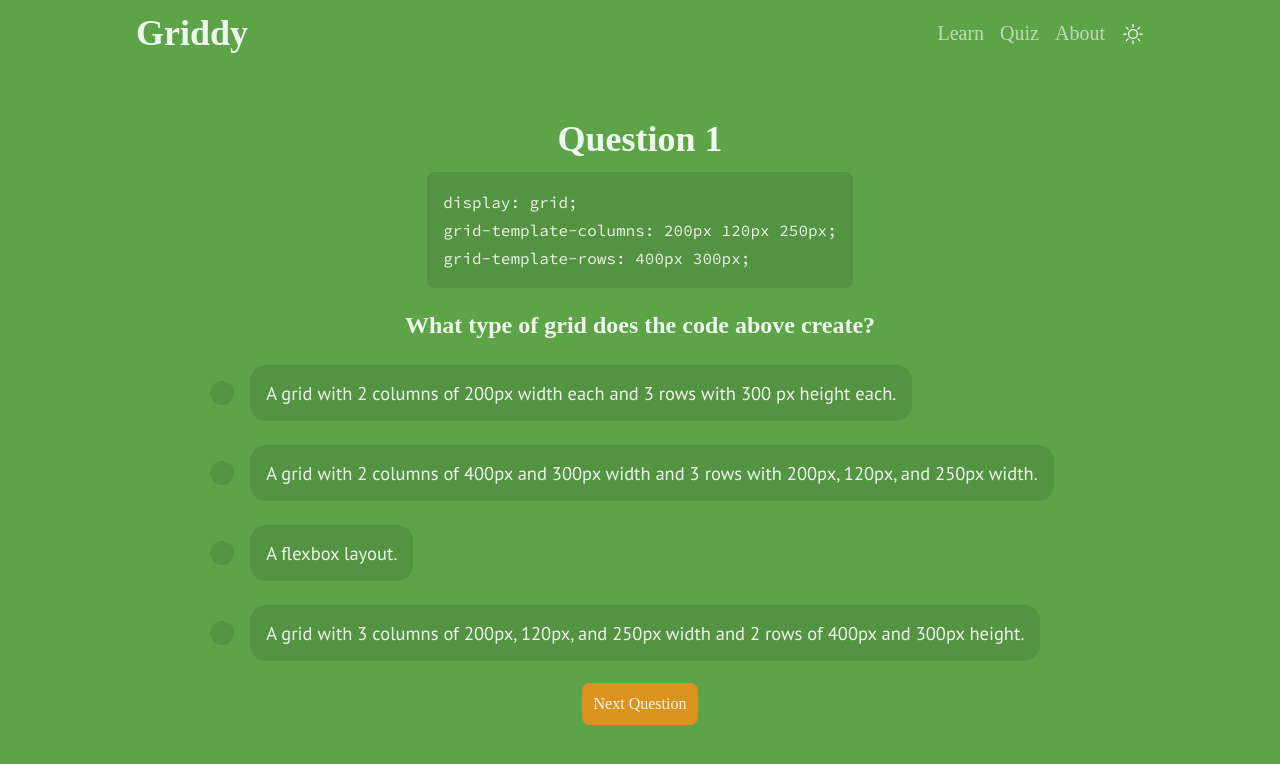
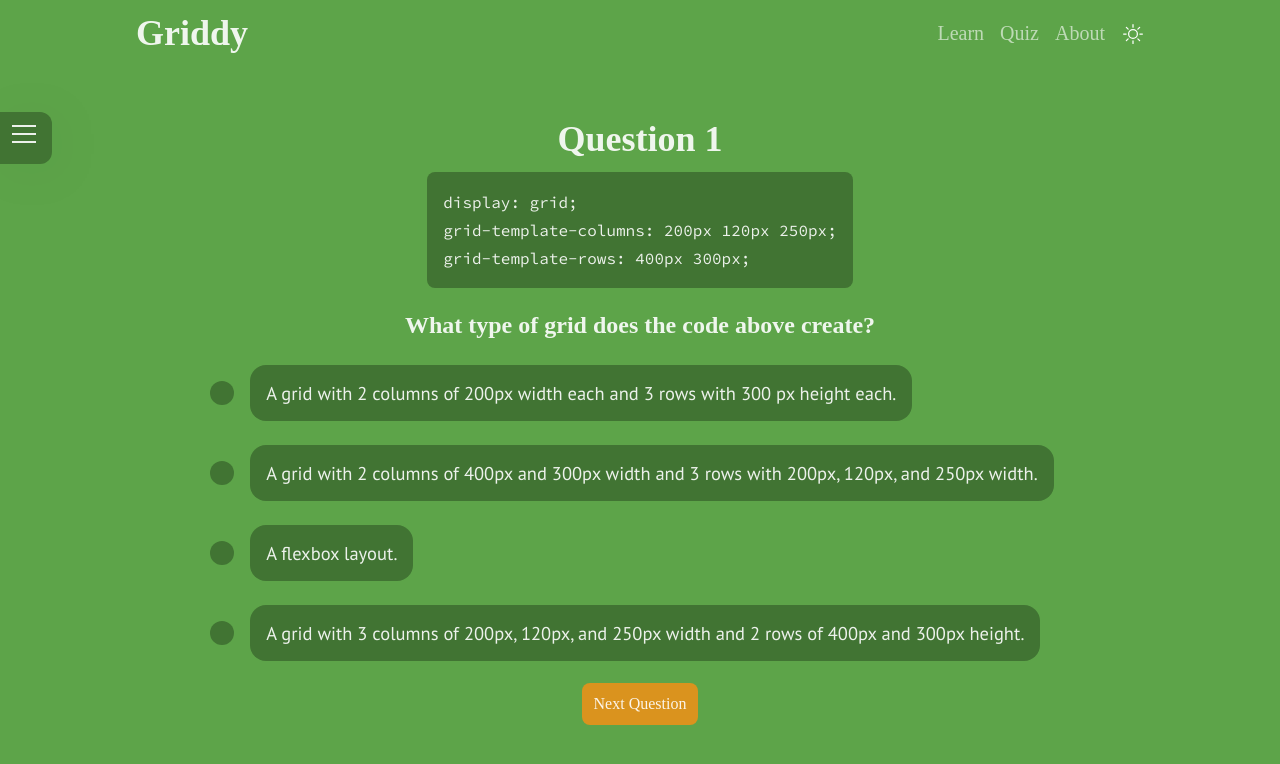
Before and after one commit to Halmesn/Griddy, a Next.js app: page /quiz/1 in a window 1280 px wide. Shown: the top 764 px of the page. Built offline with nearby package versions, Linux system fonts and the light colour scheme; a web font is replaced by a local one.

Commit message:
add sidebar to layout

```diff
--- /dev/null
+++ b/components/layout/sidebar/Sidebar.js
@@ -0,0 +1,57 @@
+import * as Styled from './styles';
+
+import { useEffect } from 'react';
+import { AnimatePresence, useAnimation } from 'framer-motion';
+import { useRouter } from 'next/router';
+
+export default function Sidebar({
+  links,
+  showSidebar,
+  setShowSidebar,
+  children,
+}) {
+  const controls = useAnimation();
+  const router = useRouter();
+
+  useEffect(
+    () => controls.start(`${showSidebar ? 'visible' : 'hidden'}`),
+    [showSidebar]
+  );
+
+  const renderLinks = () =>
+    links.map(({ text, href }) => (
+      <li key={`sidebar-${text}`}>
+        <Styled.Links
+          href={href}
+          className={router.pathname === href && 'active'}
+        >
+          {text}
+        </Styled.Links>
+      </li>
+    ));
+
+  return (
+    <Styled.Sidebar
+      animate={controls}
+      initial="hidden"
+      variants={Styled.sidebarVariants}
+    >
+      <Styled.MenuContainer
+        showSidebar={showSidebar}
+        onClick={() => setShowSidebar(!showSidebar)}
+      >
+        <Styled.MenuBar showSidebar={showSidebar} />
+      </Styled.MenuContainer>
+      <AnimatePresence>
+        {showSidebar && (
+          <Styled.MenuWrapper>
+            <Styled.MenuHeader margin={'0'} padding={'0.8rem 1.2rem 0'}>
+              {children}
+            </Styled.MenuHeader>
+            <Styled.MenuList>{renderLinks()}</Styled.MenuList>
+          </Styled.MenuWrapper>
+        )}
+      </AnimatePresence>
+    </Styled.Sidebar>
+  );
+}
--- /dev/null
+++ b/components/layout/sidebar/styles.js
@@ -0,0 +1,99 @@
+import styled, { css } from 'styled-components';
+import { motion } from 'framer-motion';
+import { header, flexBetween } from 'styles/Mixins';
+import { HamBar } from 'components/layout/header/styles';
+import Link from 'next/link';
+
+export const Sidebar = styled(motion.div)`
+  position: absolute;
+  background: ${({ theme }) => theme.colors.lowContrastBackground};
+  overflow: hidden;
+  border-radius: 0 1.2rem 1.2rem 0;
+  padding: 1.3rem 1.2rem 1.2rem 1.2rem;
+  z-index: 1;
+  top: 11.2rem;
+  left: 0;
+  transition: top 0.3s, left 0.3s;
+  box-shadow: ${({ theme }) => theme.misc.shadow};
+
+  @media only screen and (max-width: 48em) {
+    top: 6.4rem;
+    transition: top 0.3s, left 0.3s;
+  }
+`;
+
+export const MenuContainer = styled.div`
+  position: absolute;
+  cursor: pointer;
+  height: 2.2rem;
+
+  ${({ showSidebar }) =>
+    showSidebar &&
+    css`
+      top: 2.4rem;
+      right: 1.4rem;
+    `}
+`;
+
+export const MenuBar = styled(HamBar)`
+  ${({ showSidebar }) =>
+    showSidebar &&
+    css`
+      & {
+        background-color: transparent;
+      }
+      ::before {
+        top: 0;
+        transform: rotate(135deg);
+      }
+      ::after {
+        top: 0;
+        transform: rotate(-135deg);
+      }
+    `}
+`;
+
+export const MenuWrapper = styled(motion.div)``;
+
+export const MenuList = styled.ul`
+  li {
+    margin-top: 2.4rem;
+  }
+`;
+
+export const MenuHeader = styled.h2`
+  ${header('h2')}
+`;
+
+const NextLink = ({ children, className, href }) => (
+  <Link href={href}>
+    <a className={className}>{children}</a>
+  </Link>
+);
+
+export const Links = styled(NextLink)`
+  user-select: none;
+
+  ${flexBetween}
+  font-size: 2rem;
+  color: ${({ theme }) => theme.colors.primary};
+  font-family: ${({ theme }) => theme.fonts.primary};
+  padding: 1.2rem 0.48rem 1.2rem 1.2rem;
+  width: 100%;
+  text-align: ${({ textAlign }) => textAlign || 'left'};
+  border-radius: 0.8rem;
+  transition: background-color 0.2s ease-in-out, color 0.2s ease-in-out;
+  white-space: nowrap;
+
+  :hover {
+    background: ${({ theme }) => theme.colors.highlighted};
+  }
+  &.active {
+    background: ${({ theme }) => theme.colors.selected};
+  }
+`;
+
+export const sidebarVariants = {
+  hidden: { width: 52, height: 52 },
+  visible: { width: 230, height: 450 },
+};
--- a/components/quiz/QuizSidebar.js
+++ b/components/quiz/QuizSidebar.js
@@ -1,4 +1,10 @@
+import Sidebar from 'components/layout/sidebar/Sidebar';
+
+import { useState } from 'react';
+
 export default function QuizSidebar() {
+  const [showSidebar, setShowSidebar] = useState(false);
+
   const links = [
     { text: 'question1', href: '/quiz/1' },
     { text: 'question2', href: '/quiz/2' },
@@ -7,5 +13,13 @@ export default function QuizSidebar() {
     { text: 'question5', href: '/quiz/5' },
   ];
 
-  return <div></div>;
+  return (
+    <Sidebar
+      links={links}
+      showSidebar={showSidebar}
+      setShowSidebar={setShowSidebar}
+    >
+      Questions
+    </Sidebar>
+  );
 }
--- a/pages/quiz/[quizIndex].js
+++ b/pages/quiz/[quizIndex].js
@@ -2,6 +2,7 @@ import * as Styled from 'components/quiz/styles';
 import { ContentVariants } from 'components/about/styles';
 
 import QuizForm from 'components/quiz/QuizForm';
+import QuizSidebar from 'components/quiz/QuizSidebar';
 
 import { useRouter } from 'next/router';
 
@@ -10,6 +11,7 @@ export default function QuizDetail() {
   const quizIndex = +router.query.quizIndex;
 
   return (
+    <>
       <Styled.QuizContainer
         variants={ContentVariants}
         initial="hidden"
@@ -17,5 +19,7 @@ export default function QuizDetail() {
       >
         {quizIndex && <QuizForm quizIndex={quizIndex - 1} />}
       </Styled.QuizContainer>
+      <QuizSidebar />
+    </>
   );
 }
--- a/styles/GlobalStyles.js
+++ b/styles/GlobalStyles.js
@@ -32,4 +32,8 @@ export const GlobalStyles = createGlobalStyle`
   select {
     font: inherit;
   }
+
+  ul {
+    list-style: none;
+  }
 `;
--- a/styles/Themes.js
+++ b/styles/Themes.js
@@ -34,8 +34,8 @@ export const lightTheme = {
     background: '#5DA449',
     buttonPrimary: '#DA931E',
     inactive: '#FFFFFF99',
-    lowContrastBackground: '#539341',
-    highlighted: '#4b843a',
+    lowContrastBackground: '#417433',
+    highlighted: '#4f8c3e',
     selected: '#e6e3e3',
     inputBackground: '#ddd',
     success: '#d4edda',
```
Lines whose indentation alone changed are shown as unchanged.
